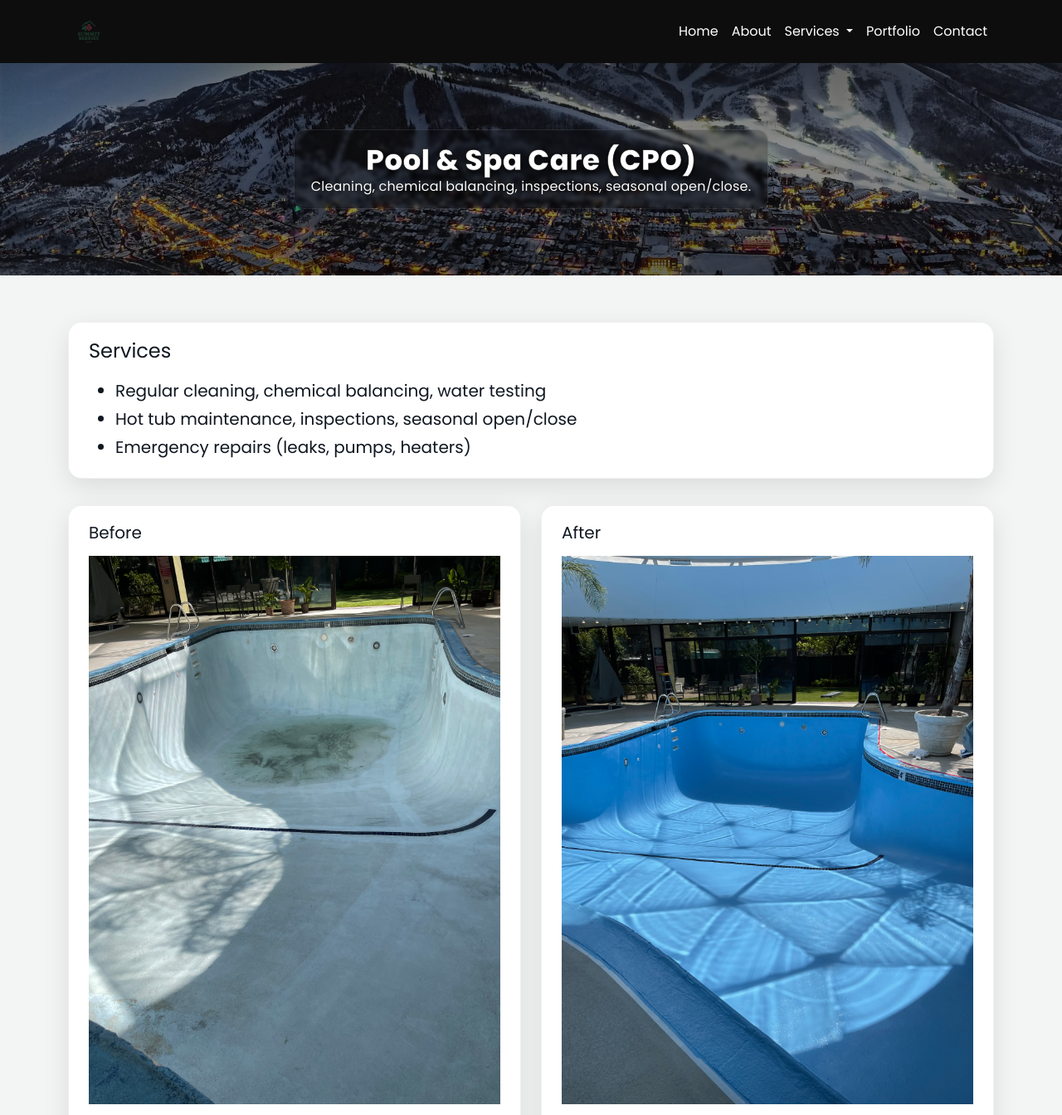
After one commit to MasonShattuck/summitberries, a Flask app: page /services/pool-spa in a window 1280 px wide. The commit adds this page. Shown: the top 1344 px of the page at 83% size. Run offline with Flask 2, Linux system fonts and the light colour scheme.

Commit message:
Services dropdown + 4 service pages; restore photo background on /services /portfolio /contact

```diff
--- a/app.py
+++ b/app.py
@@ -68,6 +68,21 @@ def services():
 @app.route("/portfolio")
 def portfolio():
     return render_template("portfolio.html")
+@app.route("/services/snow-removal")
+def service_snow_removal():
+    return render_template("snow_removal.html")
+
+@app.route("/services/property-management")
+def service_property_management():
+    return render_template("property_management.html")
+
+@app.route("/services/maintenance")
+def service_maintenance():
+    return render_template("maintenance.html")
+
+@app.route("/services/pool-spa")
+def service_pool_spa():
+    return render_template("pool_spa.html")
 
 @app.route("/contact", methods=["GET", "POST"])
 def contact():
--- a/static/style.css
+++ b/static/style.css
@@ -406,3 +406,27 @@ body.sb-photo .list-group,
 body.sb-photo .table{
   background: transparent !important;
 }
+/* --- Navbar dropdown: open on hover (desktop), click on mobile --- */
+@media (min-width: 992px){
+  .navbar .dropdown:hover .dropdown-menu{
+    display: block;
+    margin-top: 0; /* align under link */
+  }
+}
+
+/* Make dropdown readable over dark header */
+.navbar .dropdown-menu{
+  background: rgba(15,15,15,0.96);
+  border: 1px solid rgba(255,255,255,0.12);
+  backdrop-filter: blur(6px);
+}
+.navbar .dropdown-item{
+  color: #e9f1f4;
+}
+.navbar .dropdown-item:hover{
+  background: rgba(255,255,255,0.08);
+  color: #fff;
+}
+
+/* Keep navbar on top of hero/content layers */
+.navbar{ position: relative; z-index: 1000; }
--- a/templates/base.html
+++ b/templates/base.html
@@ -4,30 +4,52 @@
   <meta charset="UTF-8" />
   <meta name="viewport" content="width=device-width, initial-scale=1.0" />
   <title>Summit Berries LLC</title>
-<!-- Bootstrap FIRST -->
+
+  <!-- Bootstrap FIRST -->
   <link href="https://cdn.jsdelivr.net/npm/bootstrap@5.3.2/dist/css/bootstrap.min.css" rel="stylesheet">
-  <link rel="stylesheet" href="{{ url_for('static', filename='style.css') }}">
-  <link href="https://cdn.jsdelivr.net/npm/bootstrap@5.3.2/dist/css/bootstrap.min.css" rel="stylesheet">
-  <link href="https://fonts.googleapis.com/css2?family=Poppins:wght@400;600&display=swap" rel="stylesheet">
+
+  <!-- Fonts (optional) -->
+  <link href="https://fonts.googleapis.com/css2?family=Poppins:wght@400;600;800&display=swap" rel="stylesheet">
+
+  <!-- Your CSS AFTER Bootstrap (cache-busted) -->
+  <link rel="stylesheet" href="{{ url_for('static', filename='style.css') }}?v=7">
 </head>
+<body class="{% if request.path in ['/', '/services', '/portfolio', '/contact'] %}sb-photo{% endif %}" style="font-family: 'Poppins', sans-serif;">
 
-<body style="font-family: 'Poppins', sans-serif;">
+
   <!-- Navbar -->
   <nav class="navbar navbar-expand-lg navbar-dark">
     <div class="container">
       <a class="navbar-brand" href="/">
         <img src="{{ url_for('static', filename='logo.png') }}" alt="Summit Berries LLC" height="50">
       </a>
+
       <button class="navbar-toggler" type="button" data-bs-toggle="collapse" data-bs-target="#navbarNav">
         <span class="navbar-toggler-icon"></span>
       </button>
+
       <div class="collapse navbar-collapse justify-content-end" id="navbarNav">
         <ul class="navbar-nav">
+
           <li class="nav-item"><a class="nav-link" href="/">Home</a></li>
           <li class="nav-item"><a class="nav-link" href="/about">About</a></li>
-          <li class="nav-item"><a class="nav-link" href="/services">Services</a></li>
+
+          <!-- Services dropdown (hover on desktop, click on mobile) -->
+          <li class="nav-item dropdown">
+            <a class="nav-link dropdown-toggle" href="/services" id="svcDropdown" role="button" data-bs-toggle="dropdown" aria-expanded="false">
+              Services
+            </a>
+            <ul class="dropdown-menu dropdown-menu-end" aria-labelledby="svcDropdown">
+              <li><a class="dropdown-item" href="/services/snow-removal">Snow Removal</a></li>
+              <li><a class="dropdown-item" href="/services/property-management">Property Management</a></li>
+              <li><a class="dropdown-item" href="/services/maintenance">Maintenance & Repairs</a></li>
+              <li><a class="dropdown-item" href="/services/pool-spa">Pool &amp; Spa (CPO)</a></li>
+            </ul>
+          </li>
+
           <li class="nav-item"><a class="nav-link" href="/portfolio">Portfolio</a></li>
           <li class="nav-item"><a class="nav-link" href="/contact">Contact</a></li>
+
         </ul>
       </div>
     </div>
@@ -41,21 +63,10 @@
   <!-- Footer -->
   <footer class="text-center py-4 bg-dark text-light">
     <p>© 2025 Summit Berries LLC · Park City, Utah</p>
-    <p><a href="mailto:parkcityberries@gmail.com" class="text-light">parkcityberries@gmail.com</a> · (385) 481-0565</p>
+    <p><a href="mailto:parkcityberries@gmail.com" class="text-light">parkcityberries@gmail.com</a> · (385) 481-0698</p>
   </footer>
 
+  <!-- Bootstrap JS -->
   <script src="https://cdn.jsdelivr.net/npm/bootstrap@5.3.2/dist/js/bootstrap.bundle.min.js"></script>
-
-  <!-- Route-based background mode: photo on Home/Services/Portfolio/Contact -->
-  <script>
-    (function () {
-      var path = location.pathname.replace(/\/+$/, '');
-      if (path === '' || path === '/' ||
-          path === '/services' || path === '/portfolio' || path === '/contact') {
-        document.body.classList.add('sb-photo');
-      }
-      // About stays solid (no class added)
-    })();
-  </script>
 </body>
 </html>
--- /dev/null
+++ b/templates/pool_spa.html
@@ -0,0 +1,42 @@
+{% extends "base.html" %}
+{% block content %}
+
+<section class="sb-hero d-flex align-items-center justify-content-center text-center" style="min-height: 32vh;">
+  <div class="hero-inner sb-readable sb-matte sb-max">
+    <h1 class="sb-title-lg m-0">Pool &amp; Spa Care (CPO)</h1>
+    <p class="mb-0">Cleaning, chemical balancing, inspections, seasonal open/close.</p>
+  </div>
+</section>
+
+<section class="sb-section sb-section--cream">
+  <div class="container">
+    <div class="sb-card sb-card--solid">
+      <h2 class="h4 mb-3">Services</h2>
+      <ul class="sb-body-lg mb-0">
+        <li>Regular cleaning, chemical balancing, water testing</li>
+        <li>Hot tub maintenance, inspections, seasonal open/close</li>
+        <li>Emergency repairs (leaks, pumps, heaters)</li>
+      </ul>
+    </div>
+
+    <!-- Portfolio grid (uses your existing pool images) -->
+    <div class="row g-4 mt-2">
+      <div class="col-md-6">
+        <div class="sb-card sb-card--solid">
+          <h2 class="h5 mb-3">Before</h2>
+          <img src="{{ url_for('static', filename='portfolio/pool/pool.jpg') }}" class="img-fluid mb-3" alt="Pool before (wide)">
+          <img src="{{ url_for('static', filename='portfolio/pool/pool2.jpg') }}" class="img-fluid" alt="Pool before (close)">
+        </div>
+      </div>
+      <div class="col-md-6">
+        <div class="sb-card sb-card--solid">
+          <h2 class="h5 mb-3">After</h2>
+          <img src="{{ url_for('static', filename='portfolio/pool/pooldone.jpg') }}" class="img-fluid mb-3" alt="Pool after (wide)">
+          <img src="{{ url_for('static', filename='portfolio/pool/pooldone2.jpg') }}" class="img-fluid" alt="Pool after (close)">
+        </div>
+      </div>
+    </div>
+  </div>
+</section>
+
+{% endblock %}
```
Also changed, not shown: templates/maintenance.html (added, +28 -0 lines), templates/property_management.html (added, +29 -0 lines), templates/snow_removal.html (added, +33 -0 lines).
